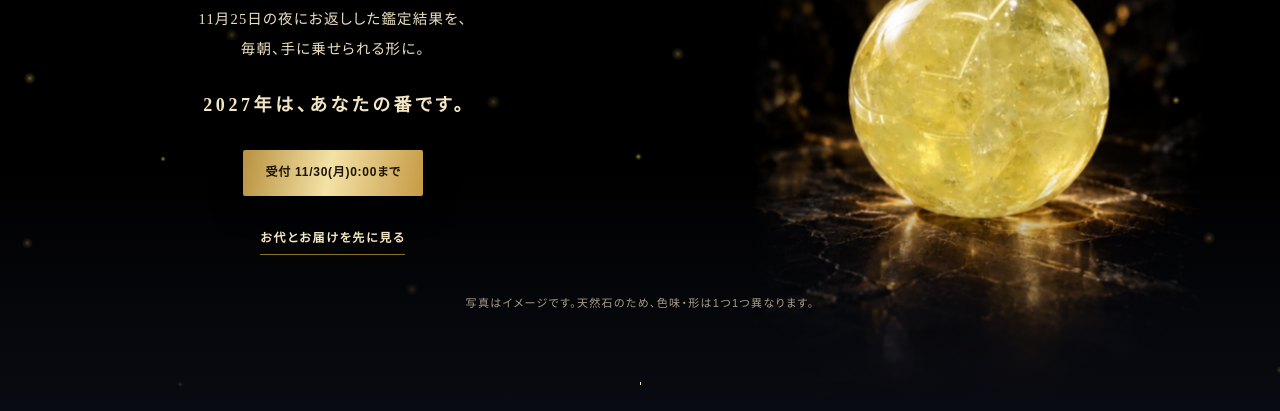
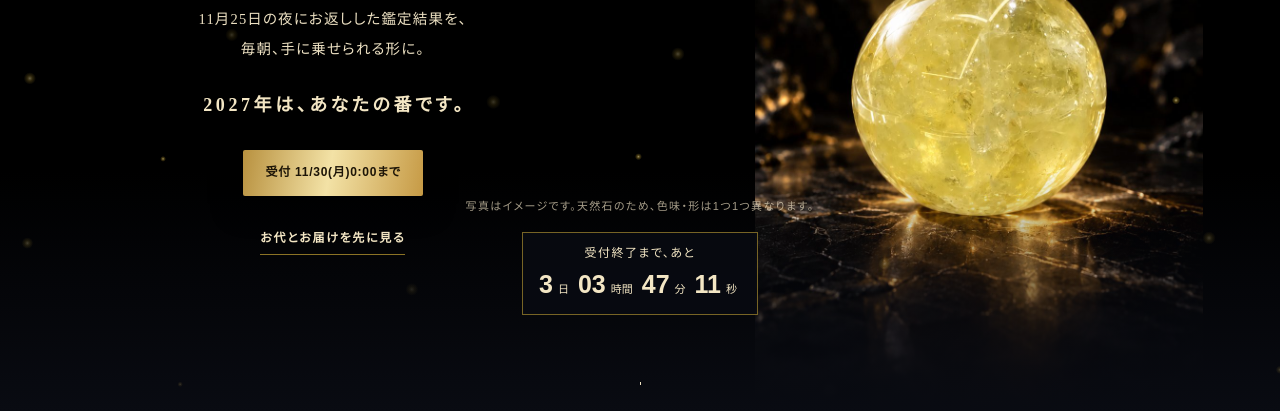
Before and after one commit to eiichispiritual-ops/mizuki-citrine-2027, a plain HTML site: page index.html in a window 1280 px wide. Shown: the part 389-800 px from the top of the page. Drawn offline with nearby package versions, Linux system fonts and the light colour scheme; animation ran at ten frames a second; a web font is replaced by a local one.

Commit message:
Fix hero photo rendering and add synchronized deadline timer

```diff
--- a/index.html
+++ b/index.html
@@ -39,9 +39,9 @@ html.js .rv>*{opacity:0;transform:translateY(24px);transition:opacity 1.1s cubic
 html.js .rv.on>*{opacity:1;transform:none}
 
 /* ===== HERO ===== */
-.hero{position:relative;min-height:100svh;display:flex;flex-direction:column;overflow:hidden;background:#000}
-.hero-img{position:absolute;inset:0;background:url("img/hero_citrine.jpg") center bottom/100% auto no-repeat;animation:kenburns 16s cubic-bezier(.16,.6,.34,1) both}
-.hero-veil{position:absolute;inset:0;pointer-events:none;background:linear-gradient(180deg,rgba(0,0,0,.55) 0%,rgba(0,0,0,.15) 36%,rgba(0,0,0,0) 55%,rgba(9,11,18,.35) 80%,var(--night) 100%)}
+.hero{position:relative;isolation:isolate;min-height:100svh;display:flex;flex-direction:column;overflow:hidden;background:#000}
+.hero-img{position:absolute;inset:0;z-index:0;width:100%;height:100%;max-width:none;object-fit:contain;object-position:center bottom;display:block}
+.hero-veil{position:absolute;inset:0;z-index:1;pointer-events:none;background:linear-gradient(180deg,rgba(0,0,0,.55) 0%,rgba(0,0,0,.15) 36%,rgba(0,0,0,0) 55%,rgba(9,11,18,.35) 80%,var(--night) 100%)}
 #dust{position:absolute;inset:0;z-index:1;pointer-events:none;mix-blend-mode:screen}
 .hero-inner{position:relative;z-index:2;text-align:center;padding:9svh 16px 0}
 .hero-kicker{display:inline-block;position:relative;font-family:var(--sans);font-size:11px;font-weight:600;letter-spacing:.2em;text-indent:.2em;color:var(--gold-hi);padding:9px 14px;margin-bottom:28px;white-space:nowrap;animation:fade 1.6s cubic-bezier(.22,.6,.24,1) .3s both}
@@ -172,6 +172,12 @@ h2{font-size:25px;font-weight:700;letter-spacing:.1em;line-height:1.8;color:var(
 .price-badges span.fill{background:var(--foil);color:#1d1507;border-color:transparent}
 
 /* countdown */
+.hero-countdown{width:fit-content;max-width:100%;margin:12px auto 14px;padding:10px 16px 12px;border:1px solid rgba(212,175,55,.55);background:rgba(9,11,18,.88);color:var(--gold-hi);font-family:var(--sans)}
+.hero-countdown-label{display:block;font-size:12px;letter-spacing:.12em;line-height:1.7;margin-bottom:4px}
+.hero-countdown-time{display:flex;align-items:baseline;justify-content:center;gap:5px;white-space:nowrap;font-variant-numeric:tabular-nums;line-height:1.4}
+.hero-countdown-time b{font-size:25px;font-weight:600;letter-spacing:0}
+.hero-countdown-time small{font-size:11px;margin-right:4px;letter-spacing:0}
+
 .cd{margin:0 0 30px;text-align:center;border:1px solid rgba(212,175,55,.35);background:rgba(212,175,55,.04);padding:20px 12px 18px}
 .cd-l{font-family:var(--sans);font-size:12.5px;letter-spacing:.16em;color:var(--dim);margin-bottom:8px}
 .cd-t{display:flex;justify-content:center;align-items:flex-end;gap:6px;font-family:var(--latin);color:var(--gold-hi);font-variant-numeric:tabular-nums}
@@ -319,7 +325,7 @@ footer a{color:#b3a68a;text-decoration:none}
 }
 @media(min-width:960px){
   .hero{flex-direction:row;align-items:center}
-  .hero-img{left:auto;right:6%;width:min(50%,56svh);background-size:cover;background-position:center bottom;-webkit-mask-image:linear-gradient(90deg,transparent 0%,#000 18%,#000 82%,transparent 100%);mask-image:linear-gradient(90deg,transparent 0%,#000 18%,#000 82%,transparent 100%)}
+  .hero-img{left:auto;right:6%;width:min(50%,56svh);height:100%;object-fit:contain;object-position:center bottom}
   .hero-veil{background:linear-gradient(180deg,rgba(0,0,0,0) 70%,var(--night) 100%)}
   .hero-inner{width:50%;padding:0 4% 40px 6%}
   .hero-foot{position:absolute;left:0;right:0;bottom:0}
@@ -332,7 +338,7 @@ footer a{color:#b3a68a;text-decoration:none}
 
 <!-- HERO -->
 <div class="hero">
-  <div class="hero-img" role="img" aria-label="暗闇の中で黄金色に光るシトリン"></div>
+  <img class="hero-img" src="img/hero_citrine.jpg?v=20261126-hero" alt="暗闇の中で黄金色に光るシトリン" width="941" height="1672" loading="eager" fetchpriority="high">
   <div class="hero-veil" aria-hidden="true"></div>
   <canvas id="dust" aria-hidden="true"></canvas>
   <div class="hero-inner">
@@ -342,10 +348,15 @@ footer a{color:#b3a68a;text-decoration:none}
     <p class="hero-lead">11月25日の夜にお返しした鑑定結果を、<br>毎朝、手に乗せられる形に。</p>
     <p class="hero-sub">2027年は、あなたの番です。</p>
     <div><span class="hero-limit" id="heroLimit">受付 11/30(月)0:00まで</span></div>
+
     <div><a class="hero-plink" href="#price">お代とお届けを先に見る</a></div>
   </div>
   <div class="hero-foot">
     <p class="hero-cap">写真はイメージです。天然石のため、色味・形は1つ1つ異なります。</p>
+    <div class="hero-countdown" id="heroCountdown" hidden role="timer" aria-label="受付終了までの残り時間">
+      <span class="hero-countdown-label">受付終了まで、あと</span>
+      <span class="hero-countdown-time"><b id="heroDays">0</b><small>日</small><b id="heroHours">00</b><small>時間</small><b id="heroMinutes">00</b><small>分</small><b id="heroSeconds">00</b><small>秒</small></span>
+    </div>
     <div class="scroll-cue" aria-hidden="true"></div>
   </div>
 </div>
@@ -505,7 +516,7 @@ footer a{color:#b3a68a;text-decoration:none}
     </figure>
     <figure class="fig" style="margin-left:0;margin-right:0">
       <span class="fc tl"></span><span class="fc tr"></span><span class="fc bl"></span><span class="fc br"></span>
-      <img src="img/wheat_stone.jpg" alt="黄金色の麦の穂と、その色に似た天然シトリン（イメージ）" width="1254" height="1254" loading="lazy">
+      <img src="img/wheat_stone.svg" alt="麦の穂と黄金色の丸玉を描いたイメージ図" width="640" height="480" loading="lazy">
     </figure>
     <p style="margin-top:40px">天然のシトリンは、1つとして同じ色がありません。1つずつ、光に透かして、色を見て選びました。そのため、数には限りがあります。</p>
   </div>
@@ -589,10 +600,6 @@ footer a{color:#b3a68a;text-decoration:none}
     <h2>少しだけ、<br>想像してみてください</h2>
     <div class="orn"><i></i></div>
 
-    <figure class="fig" style="margin:0">
-      <img src="img/genkan_morning.jpg" alt="朝の光が差す玄関に置かれたシトリン（イメージ）" width="1254" height="1254" loading="lazy">
-      <figcaption class="fig-cap" style="color:#8a7a55">2027年の、ある朝</figcaption>
-    </figure>
     <!-- 図解I：2027年の時系列 -->
     <ul class="tl">
       <li><span class="tt">朝</span><span class="tx">玄関で1つ置いてから、出ていく。</span></li>
@@ -758,6 +765,7 @@ footer a{color:#b3a68a;text-decoration:none}
     var st=forced||(now<START?'before':(now>=END?'after':'open'));
     if(st!==last){
       show('.js-buy',st==='open');
+      show('#heroCountdown',st==='open');
       show('.js-before',st==='before');
       show('.js-after',st==='after');
       var hl=document.getElementById('heroLimit');
@@ -769,11 +777,15 @@ footer a{color:#b3a68a;text-decoration:none}
     cd.removeAttribute('hidden');
     document.getElementById('cdl').textContent='受付締切まで';
     var s=Math.max(0,Math.floor((END-now)/1000));
+    document.getElementById('heroDays').textContent=Math.floor(s/86400);
+    document.getElementById('heroHours').textContent=pad(Math.floor(s%86400/3600));
+    document.getElementById('heroMinutes').textContent=pad(Math.floor(s%3600/60));
+    document.getElementById('heroSeconds').textContent=pad(s%60);
     document.getElementById('cdd').textContent=Math.floor(s/86400);
     document.getElementById('cdh').textContent=pad(Math.floor(s%86400/3600));
     document.getElementById('cdm').textContent=pad(Math.floor(s%3600/60));
   }
-  apply(); setInterval(apply,15000);
+  apply(); setInterval(apply,1000);
 })();
 /* reveal */
 (function(){
```
Also changed, not shown: img/genkan_morning.jpg (deleted), img/wheat_stone.jpg (deleted), img/wheat_stone.svg (added).
